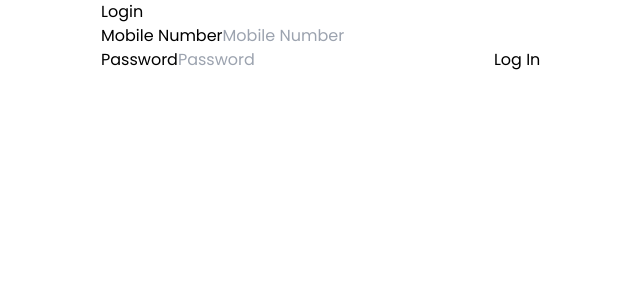
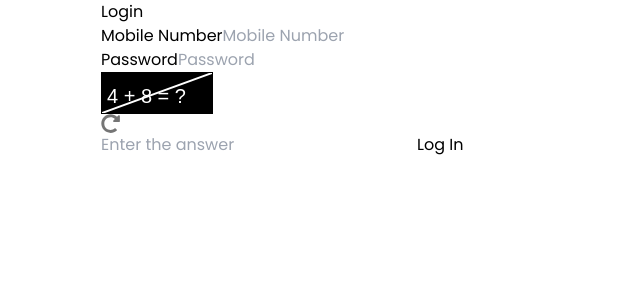
Before and after one commit to iamashishrathaur/HomeRent, a React (Vite) app in the folder client/: page /login in a window 1280 px wide. Shown: the top 300 px of the page, without its empty margins (299-939 px from the left). Built offline with nearby package versions, Linux system fonts and the light colour scheme.

Commit message:
add captcha code

```diff
--- a/client/package.json
+++ b/client/package.json
@@ -12,6 +12,7 @@
   "dependencies": {
     "react": "^18.3.1",
     "react-dom": "^18.3.1",
+    "react-icons": "^5.3.0",
     "react-router-dom": "^6.26.1"
   },
   "devDependencies": {
--- a/client/src/LoginForm.jsx
+++ b/client/src/LoginForm.jsx
@@ -1,8 +1,13 @@
 import React from "react";
 import { useNavigate } from "react-router-dom";
+import Captcha from "./client/components/Captcha";
 
 const LoginForm = () => {
   const navigate = useNavigate();
+  const handleCaptchaAnswer = (answer) => {
+    // setCaptchaAnswer(answer);
+    console.log('Received CAPTCHA answer:', answer);
+  };
   return (
     // <div className="relative w-full h-screen bg-white flex items-center justify-center overflow-hidden">
     //   <div className="absolute w-[280px] h-[400px]">
@@ -42,7 +47,7 @@ const LoginForm = () => {
         <div className="p-5 w-full">
         <h3 className="text-center text-black text-[38px] font-bold leading-[42px] drop-shadow">Login</h3>
          <label htmlFor="username" className="block mt-[30px] text-black text-[16px] font-medium">
-         Mobile Number
+           Mobile Number
          </label>
          <input
           type="text"
@@ -59,6 +64,12 @@ const LoginForm = () => {
           id="password"
           className="block w-full h-[50px] bg-white bg-opacity-10 rounded-[3px] border-2 border-[black] p-[0_10px] mt-[8px] outline-none text-[14px] font-light text-black placeholder-gray-500"
         />
+        <Captcha onCaptchaAnswer={handleCaptchaAnswer}/>
+        <input
+          type="text"
+          placeholder="Enter the answer"
+          className="block w-full h-[50px] bg-white bg-opacity-10 rounded-[3px] border-2 border-[black] p-[0_10px] mt-[10px] outline-none text-[14px] font-light text-black placeholder-gray-500"
+        />
          <button className="w-full mt-[50px] bg-[#0652AD] border shadow-lg text-white py-[15px] text-[18px] font-semibold rounded-[5px] hover:bg-[#054ba1] transition-all" onClick={()=>navigate('/')}>
           Log In
         </button>
--- /dev/null
+++ b/client/src/client/components/Captcha.jsx
@@ -0,0 +1,77 @@
+import React, { useState, useRef } from 'react';
+import { FaRedoAlt } from "react-icons/fa";
+
+const Captcha = ({ onCaptchaAnswer }) => {
+
+  const canvasRef = useRef(null);
+
+  // Generate a math question with either addition or subtraction
+  const generateCaptcha = () => {
+    let num1 = Math.floor(Math.random() * 9) + 1;  // Random number between 1-9 (greater than 0)
+    let num2 = Math.floor(Math.random() * 9) + 1;  // Random number between 1-9 (greater than 0)
+
+
+    // Randomly choose either addition or subtraction
+    const operation = Math.random() > 0.5 ? '+' : '-';
+
+    let question;
+    let answer;
+
+    if (operation === '-') {
+      // Ensure num1 is always greater than or equal to num2 for subtraction
+      if (num1 < num2) {
+        [num1, num2] = [num2, num1];  // Swap numbers
+      }
+      question = `${num1} - ${num2} = ?`;
+      answer = num1 - num2;
+    } else {
+      // For addition, no swapping is needed
+      question = `${num1} + ${num2} = ?`;
+      answer = num1 + num2;
+    }
+
+    drawCaptcha(question);
+    onCaptchaAnswer(answer);
+  };
+
+  // Draw CAPTCHA on Canvas
+  const drawCaptcha = (captchaText) => {
+    const canvas = canvasRef.current;
+    const ctx = canvas.getContext('2d');
+
+    // Set canvas dimensions to 110x40
+    canvas.width = 110;
+    canvas.height = 40;
+
+    // Add black background color
+    ctx.fillStyle = '#000';  // Black background
+    ctx.fillRect(0, 0, canvas.width, canvas.height);
+
+    // Add diagonal white line through the CAPTCHA
+    ctx.strokeStyle = '#fff';  // White diagonal line
+    ctx.lineWidth = 2;
+    ctx.beginPath();
+    ctx.moveTo(0, canvas.height);
+    ctx.lineTo(canvas.width, 0);
+    ctx.stroke();
+
+    // Draw the CAPTCHA math equation
+    ctx.font = '20px Arial';  // Smaller font size to fit within the height
+    ctx.fillStyle = '#fff';  // White text color
+    ctx.fillText(captchaText, 5, 30);  // Adjust position to fit
+  };
+
+
+  React.useEffect(() => {
+    generateCaptcha();
+  }, []);
+
+  return (
+    <div className='mt-5 flex'>
+          <canvas ref={canvasRef} style={{ border: '1px solid #000' }} ></canvas> <i className="fas fa-redo-alt"></i>
+          <div className='items-center justify-center self-end p-2 bg-transparent rounded-full cursor-pointer ' onClick={generateCaptcha}><FaRedoAlt size={'1.2rem'} color='rgba(0, 0, 0, 0.54)' className=''/> </div>
+    </div>
+  );
+};
+
+export default Captcha;
```
Also changed, not shown: 1 other file (tests, documents, lock files or other folders).
